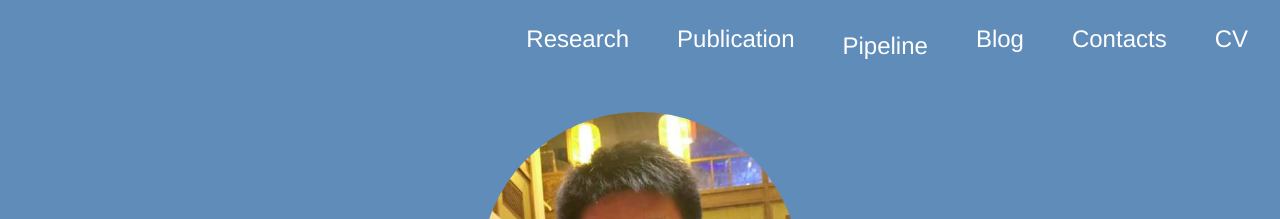
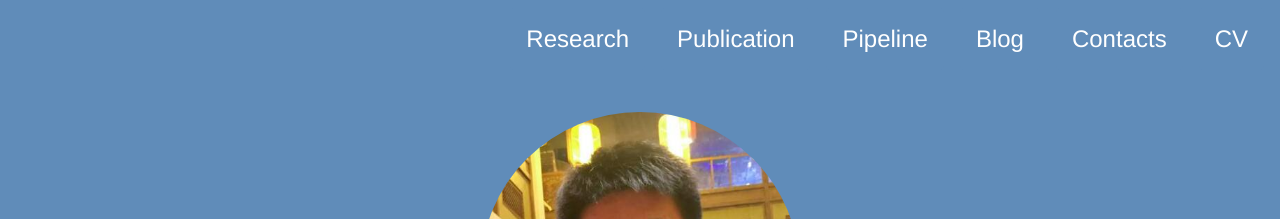
Before and after one commit to zorrodong/zorrodong.github.io, a Jekyll site: the page built from index.html, in a window 1280 px wide. Shown: the top 219 px of the page. Built offline with Jekyll 4.4.1, drawn with Linux system fonts in a browser that asks for light colours; nearby versions of some CDN libraries.

Commit message:
Update navbar.html

```diff
--- a/_includes/navbar.html
+++ b/_includes/navbar.html
@@ -21,7 +21,7 @@
             </li>
 
             <li class="nav-item">
-		<div class="nav-link"><a class="nav-link" href="/Pipeline/">Pipeline</a></div>
+		<div><a class="nav-link" href="/Pipeline/">Pipeline</a></div>
 	    </li>
 
             <li class="nav-item">
```
